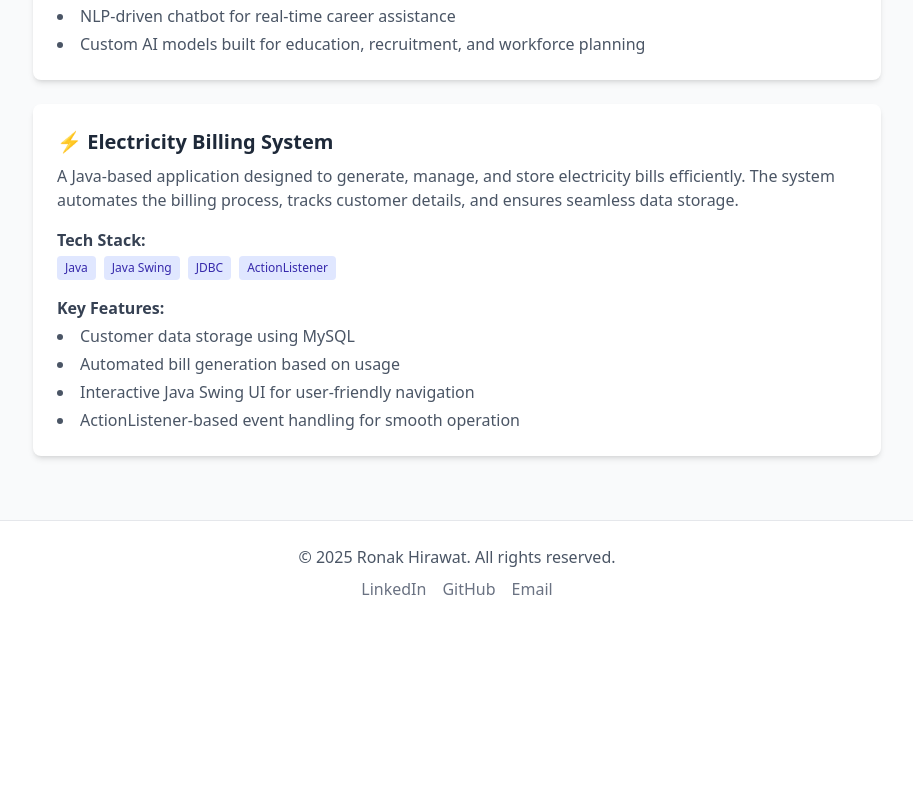
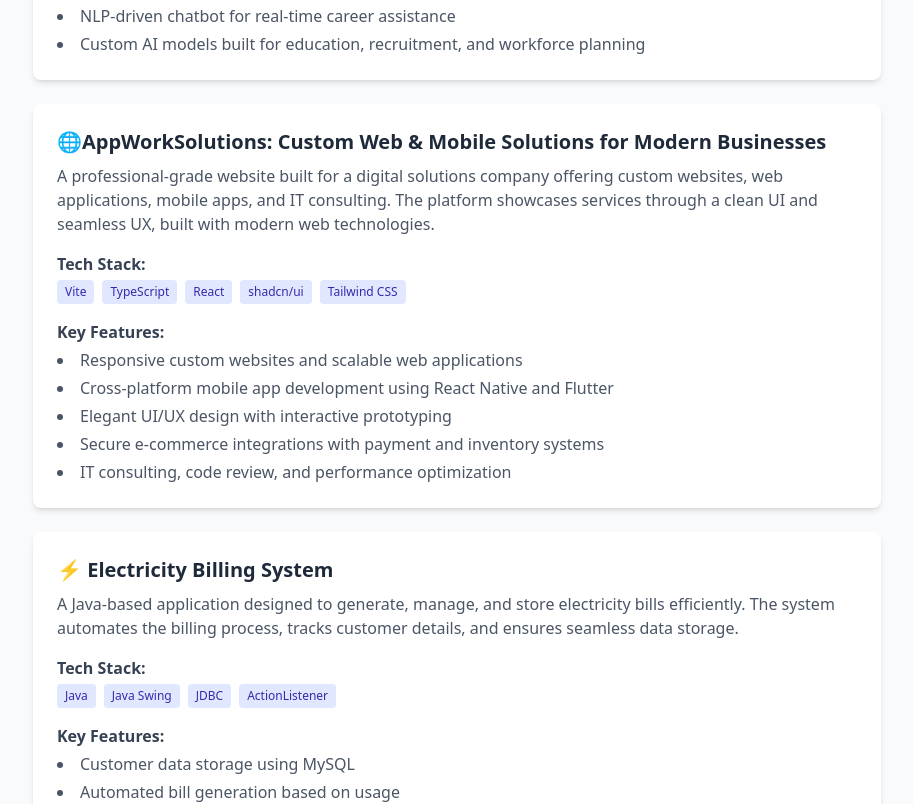
Before and after one commit to RonakHirawat/MyPortfolio, a React (Vite) app: page /Projects in a window 1280 px wide. Shown: the part 580-1384 px from the top of the page, without its empty margins (183-1096 px from the left). Before the commit the page ends 1205 px from the top, so only its background shows below. Built offline with nearby package versions, Linux system fonts and the light colour scheme.

Commit message:
Added new project

```diff
--- a/src/pages/Projects.jsx
+++ b/src/pages/Projects.jsx
@@ -14,7 +14,19 @@ const Projects = () => {
 
       ]
     },
-    {
+      {
+      title: "🌐AppWorkSolutions: Custom Web & Mobile Solutions for Modern Businesses",
+      description: "A professional-grade website built for a digital solutions company offering custom websites, web applications, mobile apps, and IT consulting. The platform showcases services through a clean UI and seamless UX, built with modern web technologies.",
+      techStack: ["Vite", "TypeScript", "React", "shadcn/ui", "Tailwind CSS"],
+      features: [
+        "Responsive custom websites and scalable web applications",
+        "Cross-platform mobile app development using React Native and Flutter",
+        "Elegant UI/UX design with interactive prototyping",
+        "Secure e-commerce integrations with payment and inventory systems",
+        "IT consulting, code review, and performance optimization"
+      ]
+    },
+      {
       title: "⚡ Electricity Billing System",
       description: "A Java-based application designed to generate, manage, and store electricity bills efficiently. The system automates the billing process, tracks customer details, and ensures seamless data storage.",
       techStack: ["Java", "Java Swing", "JDBC", "ActionListener"],
```
